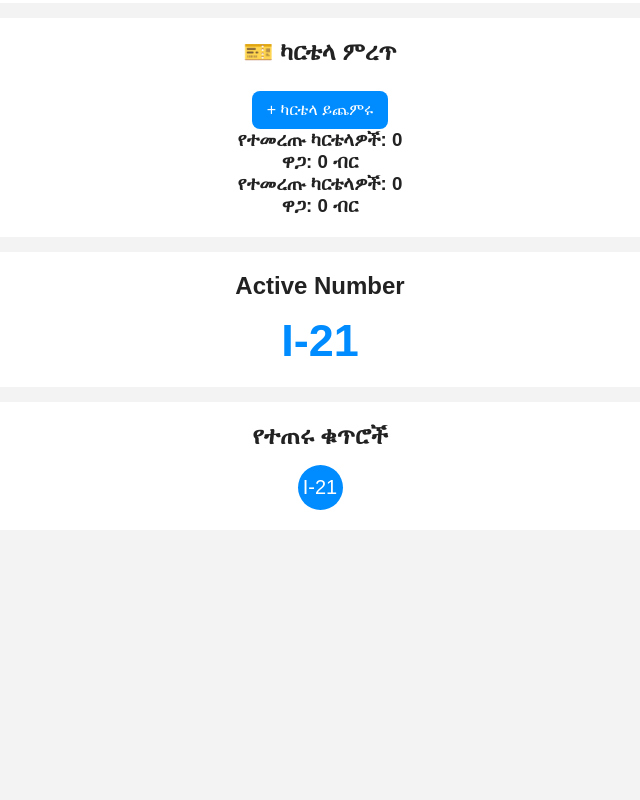
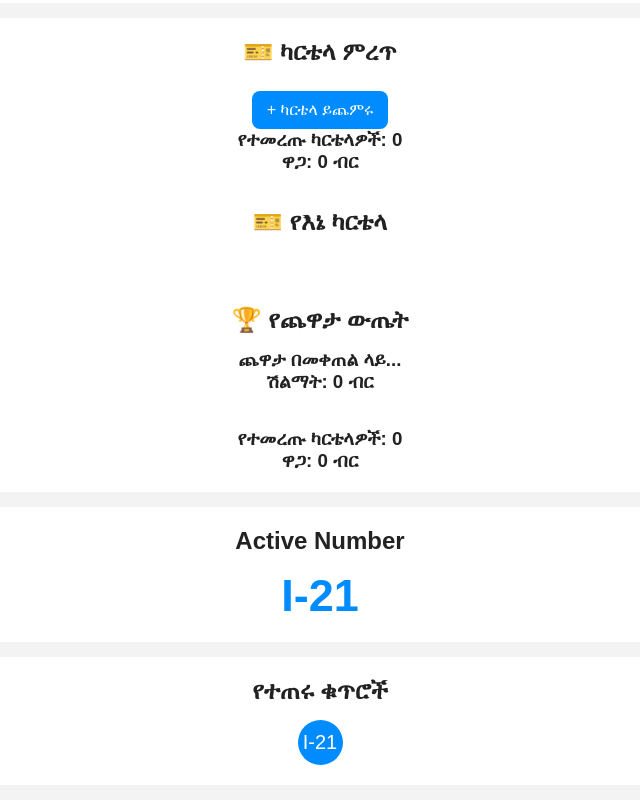
Before and after one commit to seyoseyo578-crypto/sheger-bingo, a plain HTML site: page index.html in a window 1280 px wide. Shown: the part 1995-2795 px from the top of the page, without its empty margins (320-960 px from the left). Before the commit the page ends 2540 px from the top, so only its background shows below. Drawn offline with Linux system fonts and the light colour scheme.

Commit message:
Add panels for user cards and game results
Added new panels for user cards and game results in index.html.

```diff
--- a/index.html
+++ b/index.html
@@ -197,7 +197,29 @@ Withdraw ጠይቅ
 <div id="cards"></div>
 
 </div>
+<div class="panel">
 
+<h2>🎫 የእኔ ካርቴላ</h2>
+
+<div id="myCards"></div>
+
+</div>
+
+
+<div class="panel">
+
+<h2>🏆 የጨዋታ ውጤት</h2>
+
+<h3 id="winMessage">
+ጨዋታ በመቀጠል ላይ...
+</h3>
+
+<h3>
+ሽልማት:
+<span id="winPrize">0</span> ብር
+</h3>
+
+</div>
 
 <h3>
 የተመረጡ ካርቴላዎች:
```
